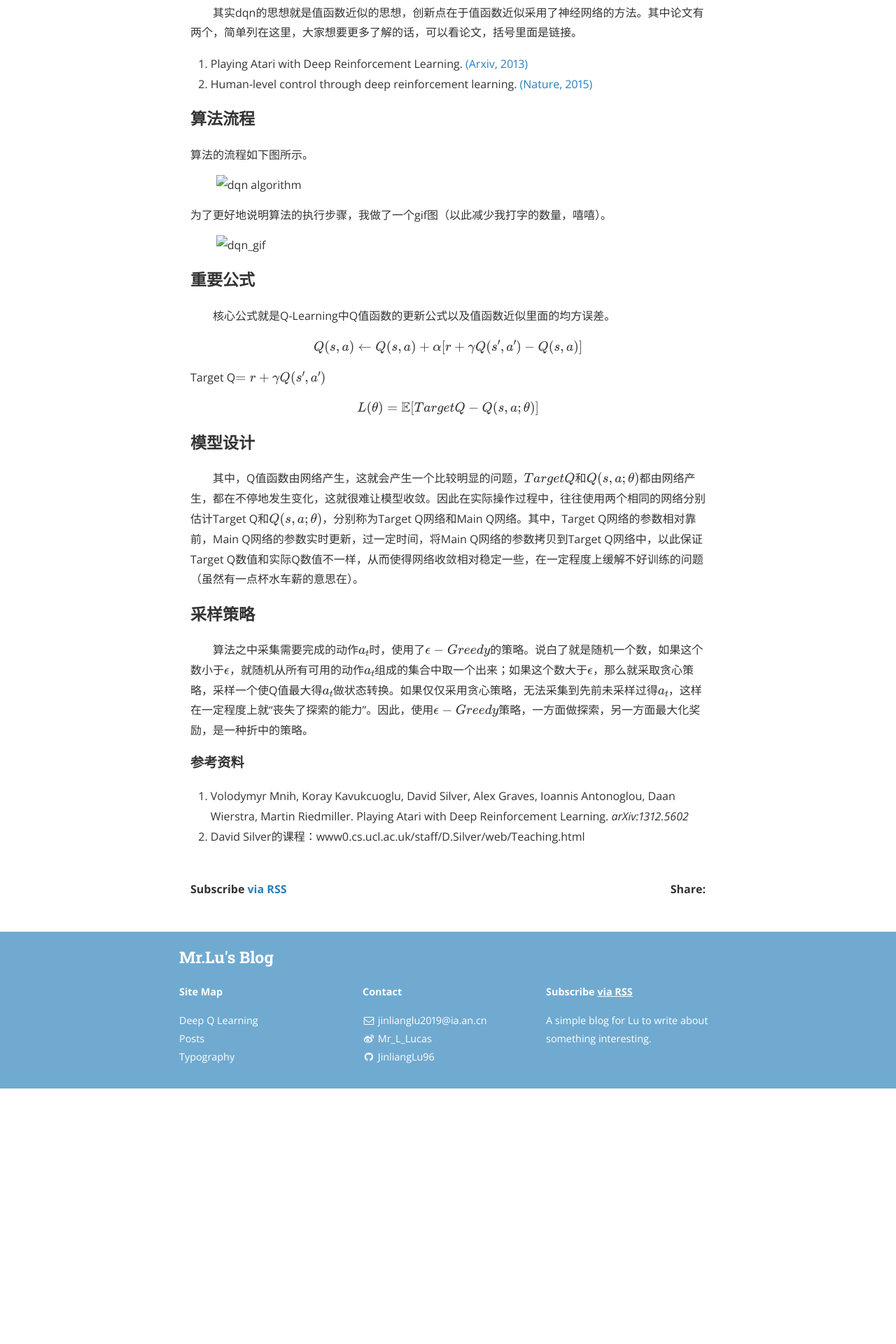
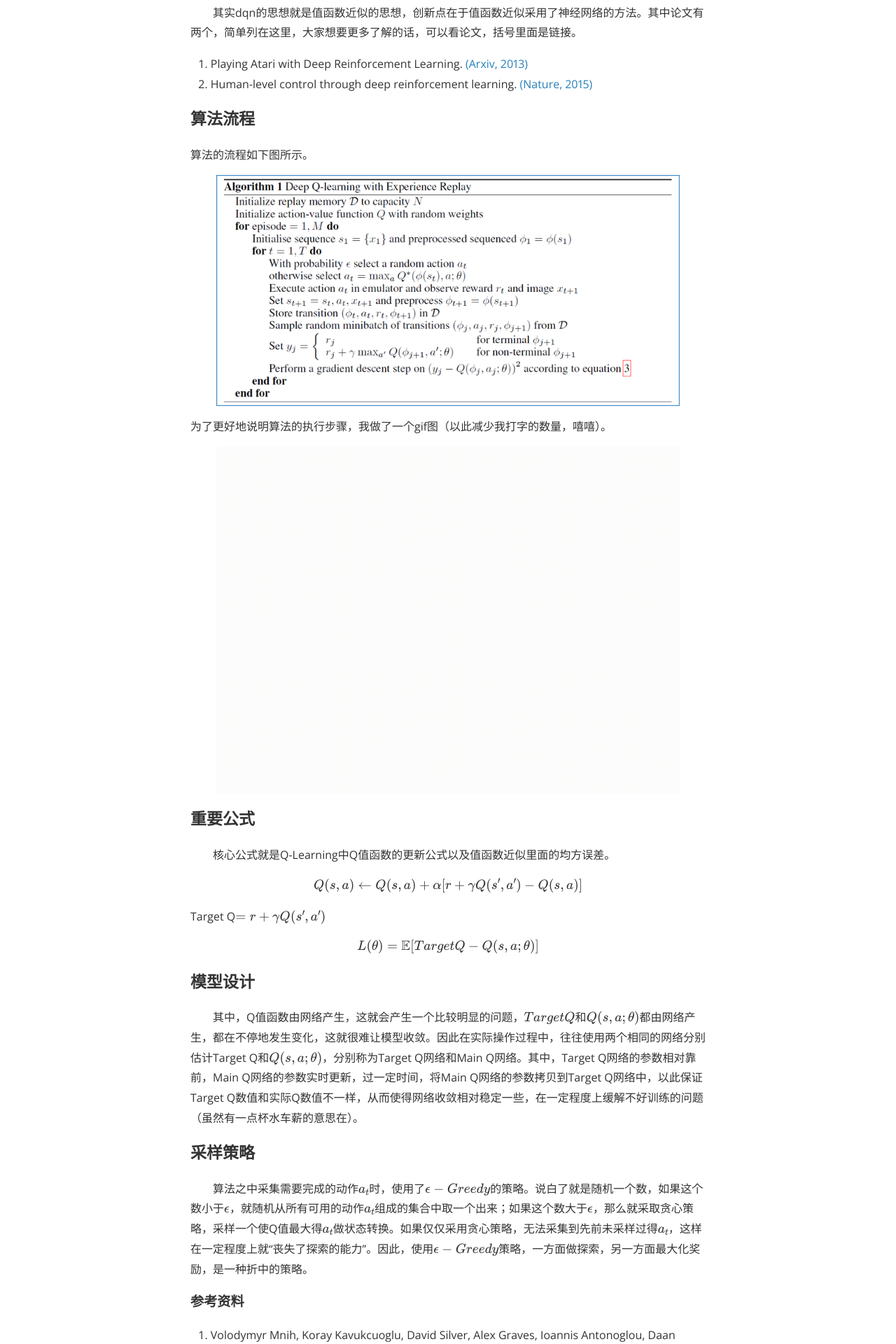
Before and after one commit to JinliangLu96/JinliangLu96.github.io, a Jekyll site: the page built from _posts/2015-04-18-dummy.markdown, in a window 1280 px wide. Shown: the part 1308-3228 px from the top of the page at 70% size. Built offline with Jekyll 4.4.1, drawn with Linux system fonts in a browser that asks for light colours; nearby versions of some CDN libraries; formulas are drawn with MathJax 3; before the commit the page ends 2863 px from its top, so only the background shows below that.

Commit message:
Update 2015-04-18-dummy.markdown

```diff
--- a/_posts/2015-04-18-dummy.markdown
+++ b/_posts/2015-04-18-dummy.markdown
@@ -50,11 +50,11 @@ $$V^{\pi}(x)=r+{\gamma}V^{\pi}(x')$$
 
 算法的流程如下图所示。
 
-![dqn algorithm](/resources/dqn/DQN_algorithm.png)
+![dqn algorithm](https://github.com/JinliangLu96/JinliangLu96.github.io/blob/master/_posts/resources/dqn/DQN_algorithm.png)
 
 为了更好地说明算法的执行步骤，我做了一个gif图（以此减少我打字的数量，嘻嘻）。
 
-![dqn_gif](/resources/dqn/DQN_gif.gif)
+![dqn_gif](https://github.com/JinliangLu96/JinliangLu96.github.io/blob/master/_posts/resources/dqn/DQN_gif.gif)
 
 ### 重要公式 ###
 
```
